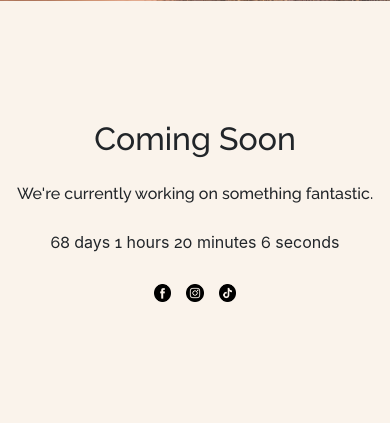
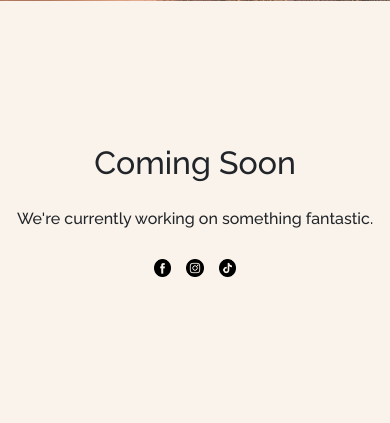
Before and after one commit to Hasanalghanim/houseofgaia, a Django app: page / in a window 390 px wide. Shown: the part 527-950 px from the top of the page. Run offline with Django 5.2, Linux system fonts and the light colour scheme; some libraries are stand-ins or nearby versions; some web fonts are replaced.

Commit message:
removed count down

```diff
--- a/main/static/base.css
+++ b/main/static/base.css
@@ -50,16 +50,6 @@ body {
 	margin: 0;
 }
 
-.left span {
-	font-weight: 500;
-	font-family: 'Raleway', sans-serif;
-	font-optical-sizing: auto;
-	font-size: clamp(18px, 5vw, 24px);
-	white-space: nowrap;
-	overflow: hidden;
-	text-overflow: ellipsis;
-	margin: 0;
-}
 .icons {
 	display: flex;
 	width: 25%;
@@ -127,16 +117,6 @@ body {
 		margin: 0;
 	}
 
-	.left span {
-		font-weight: 500;
-		font-family: 'Raleway', sans-serif;
-		font-optical-sizing: auto;
-		font-size: clamp(12px, 5vw, 16px);
-		white-space: nowrap;
-		overflow: hidden;
-		text-overflow: ellipsis;
-		margin: 0;
-	}
 	.icons img {
 		height: 17.92px;
 		width: 17.92px;
--- a/main/templates/coming_soon.html
+++ b/main/templates/coming_soon.html
@@ -11,12 +11,7 @@
 	<div class="left">
 		<h4>Coming Soon</h4>
 		<p>We're currently working on something fantastic.</p>
-		<div id="countdown">
-			<span id="days"></span> days
-			<span id="hours"></span> hours
-			<span id="minutes"></span> minutes
-			<span id="seconds"></span> seconds
-		</div>
+
 
 		<div class="icons">
 			<div><img src="{% static 'icons/facebook.png' %}" alt="Facebook Icon" /></div>
@@ -33,34 +28,6 @@
 
 
 
-<script>
-
-    const targetDate = new Date("July 1, 2025 00:00:00").getTime();
 
 
-    const interval = setInterval(function() {
-
-
-        const now = new Date().getTime();
-        const distance = targetDate - now;
-
-
-        const days = Math.floor(distance / (1000 * 60 * 60 * 24));
-        const hours = Math.floor((distance % (1000 * 60 * 60 * 24)) / (1000 * 60 * 60));
-        const minutes = Math.floor((distance % (1000 * 60 * 60)) / (1000 * 60));
-        const seconds = Math.floor((distance % (1000 * 60)) / 1000);
-
-        document.getElementById("days").innerHTML = days;
-        document.getElementById("hours").innerHTML = hours;
-        document.getElementById("minutes").innerHTML = minutes;
-        document.getElementById("seconds").innerHTML = seconds;
-
-
-        if (distance < 0) {
-            clearInterval(interval);
-            document.getElementById("countdown").innerHTML = "EXPIRED";
-        }
-    }, 1000);
-</script>
-
 {% endblock %}
```
